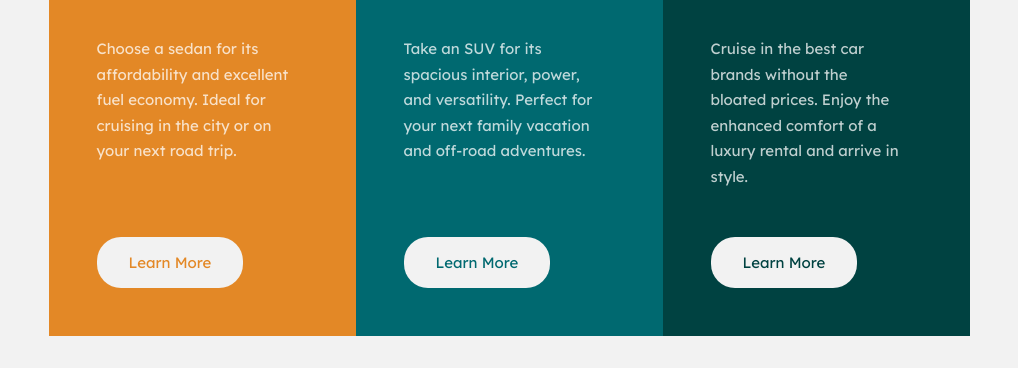
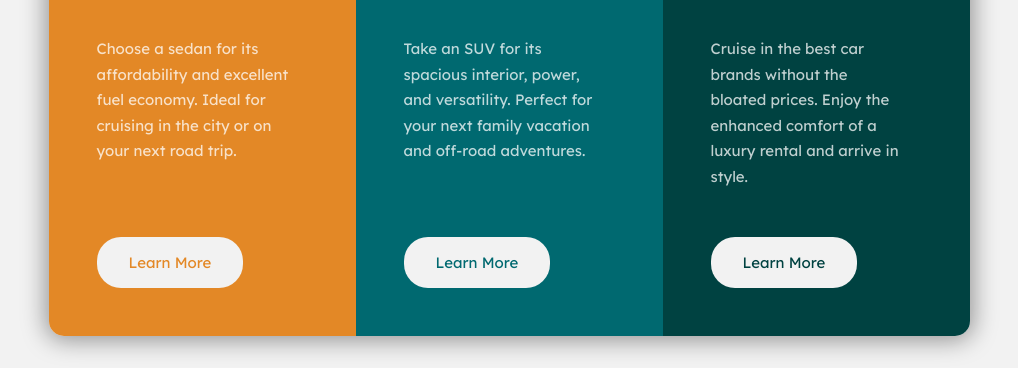
Before and after one commit to Norwyx/3-Column-Preview-Card, a plain HTML site: page index.html in a window 1280 px wide. Shown: the part 432-800 px from the top of the page, without its empty margins (131-1149 px from the left). Drawn offline with Linux system fonts and the light colour scheme.

Commit message:
Border radius and box shadow to the container

```diff
--- a/style.css
+++ b/style.css
@@ -42,7 +42,8 @@ textarea, button, input {
     display: flex;
     max-width: 921px;
     max-height: 585px;
-    border-radius: 5px;
+    border-radius: 15px;
+    box-shadow: 0px 1px 25px 3px rgba(0,0,0,0.4);
 }
 
 #sedans {
@@ -60,6 +61,16 @@ textarea, button, input {
 #section {
     max-width: 307px;
     max-height: 585px;
+}
+
+#sedans {
+    border-top-left-radius: 15px;
+    border-bottom-left-radius: 15px;
+}
+
+#luxury {
+    border-top-right-radius: 15px;
+    border-bottom-right-radius: 15px;
 }
 
 .icon {
```
